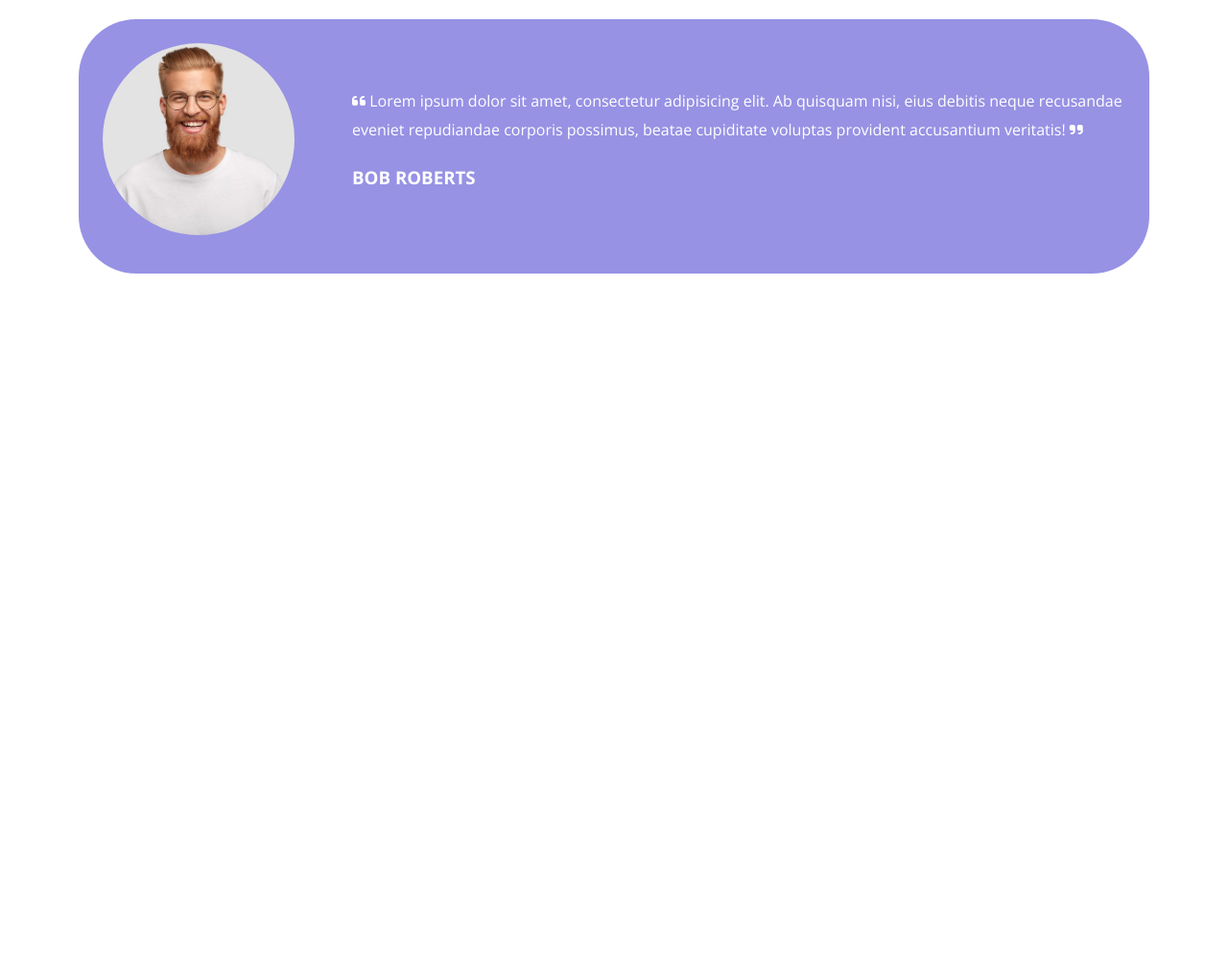
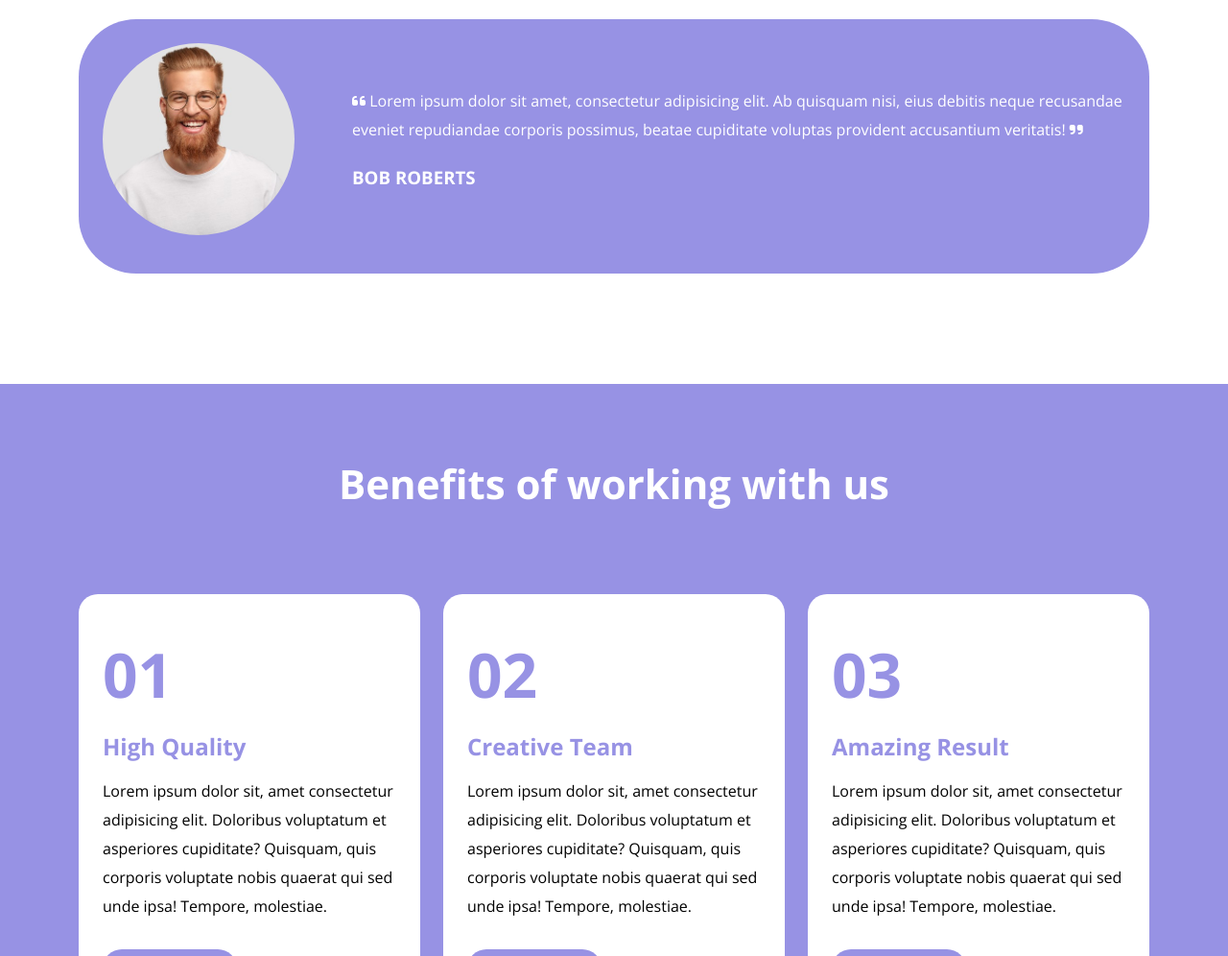
Before and after one commit to EmanueleVenditti95/htmlcss-responsive-layout, a plain HTML site: page index.html in a window 1280 px wide. Shown: the part 2759-3755 px from the top of the page at 96% size. Before the commit the page ends 3059 px from the top, so only its background shows below. Drawn offline with nearby package versions, Linux system fonts and the light colour scheme.

Commit message:
Add - benefits section

```diff
--- a/index.html
+++ b/index.html
@@ -137,5 +137,60 @@
         </div>
     </section>
 
+    <section class="container-large benefits">
+        <div class="container">
+            <h1>Benefits of working with us</h1>
+            <div class="row">
+                <div class="col-4">
+                    <div class="card ">
+                        <h2 class="text-spacing">01</h2>
+                        <h3 class="text-spacing">High Quality</h3>
+                        <p class="card-par text-spacing">Lorem ipsum dolor sit, amet consectetur adipisicing elit. Doloribus voluptatum et asperiores cupiditate? Quisquam, quis corporis voluptate nobis quaerat qui sed unde ipsa! Tempore, molestiae.</p>
+                        <a href="" class="button text-spacing"> more </a>
+                    </div>
+                </div>
+                <div class="col-4">
+                    <div class="card ">
+                        <h2 class="text-spacing">02</h2>
+                        <h3 class="text-spacing">Creative Team</h3>
+                        <p class="card-par text-spacing">Lorem ipsum dolor sit, amet consectetur adipisicing elit. Doloribus voluptatum et asperiores cupiditate? Quisquam, quis corporis voluptate nobis quaerat qui sed unde ipsa! Tempore, molestiae.</p>
+                        <a href="" class="button text-spacing"> more </a>
+                    </div>
+                </div>
+                <div class="col-4">
+                    <div class="card ">
+                        <h2 class="text-spacing">03</h2>
+                        <h3 class="text-spacing">Amazing Result</h3>
+                        <p class="card-par text-spacing">Lorem ipsum dolor sit, amet consectetur adipisicing elit. Doloribus voluptatum et asperiores cupiditate? Quisquam, quis corporis voluptate nobis quaerat qui sed unde ipsa! Tempore, molestiae.</p>
+                        <a href="" class="button text-spacing"> more </a>
+                    </div>
+                </div>
+                <div class="col-4">
+                    <div class="card ">
+                        <h2 class="text-spacing">04</h2>
+                        <h3 class="text-spacing">Best Pricing</h3>
+                        <p class="card-par text-spacing">Lorem ipsum dolor sit, amet consectetur adipisicing elit. Doloribus voluptatum et asperiores cupiditate? Quisquam, quis corporis voluptate nobis quaerat qui sed unde ipsa! Tempore, molestiae.</p>
+                        <a href="" class="button text-spacing"> more </a>
+                    </div>
+                </div>
+                <div class="col-4">
+                    <div class="card ">
+                        <h2 class="text-spacing">05</h2>
+                        <h3 class="text-spacing">Innovations</h3>
+                        <p class="card-par text-spacing">Lorem ipsum dolor sit, amet consectetur adipisicing elit. Doloribus voluptatum et asperiores cupiditate? Quisquam, quis corporis voluptate nobis quaerat qui sed unde ipsa! Tempore, molestiae.</p>
+                        <a href="" class="button text-spacing"> more </a>
+                    </div>
+                </div>
+                <div class="col-4">
+                    <div class="card ">
+                        <h2 class="text-spacing">06</h2>
+                        <h3 class="text-spacing">24/7 Support</h3>
+                        <p class="card-par text-spacing">Lorem ipsum dolor sit, amet consectetur adipisicing elit. Doloribus voluptatum et asperiores cupiditate? Quisquam, quis corporis voluptate nobis quaerat qui sed unde ipsa! Tempore, molestiae.</p>
+                        <a href="" class="button text-spacing"> more </a>
+                    </div>
+                </div>
+            </div>
+        </div>
+    </section>
 </body>
 </html>
--- a/style.css
+++ b/style.css
@@ -229,6 +229,7 @@ h1 {
     background-color: var(--light);
     margin-bottom: 65px;
     border-radius: 70px;
+    text-align: center;
 }
 
 .planning .card-title {
@@ -255,6 +256,7 @@ h1 {
 /* PARTNERS */
 .container.partners {
     padding: 0 24px;
+    margin-bottom: 100px;
 }
 
 .partners h1 {
@@ -284,6 +286,48 @@ h1 {
 
 .partners .card p {
     margin-bottom: 20px;
+}
+
+/* BENEFITS */
+.benefits.container-large {
+    background-color: var(--purple);
+    padding-bottom: 60px;
+}
+
+.benefits h1 {
+    color: var(--light);
+    text-align: center;
+    padding: 75px 0;
+}
+
+.benefits .card {
+    background-color: var(--light);
+}
+
+.benefits .col-4 {
+    padding: 12px;
+}
+
+.benefits h2,.benefits h3 {
+    color: var(--purple);
+}
+
+.benefits h2 {
+    font-size: 64px;
+}
+
+.benefits h3 {
+    font-size: 24px;
+}
+
+.benefits .button {
+    background-color: var(--purple);
+    color: var(--light);
+    padding: 10px 50px;
+}
+
+.benefits .text-spacing {
+    margin: 15px 0;
 }
 
 /* MEDIA QUERY */
```
